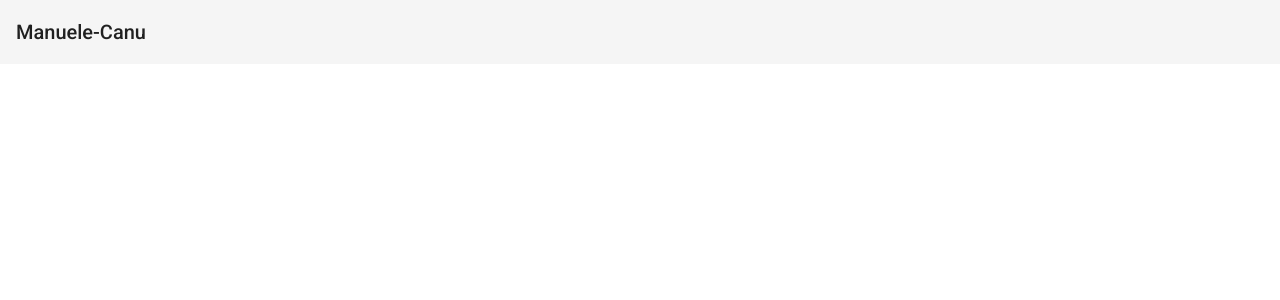
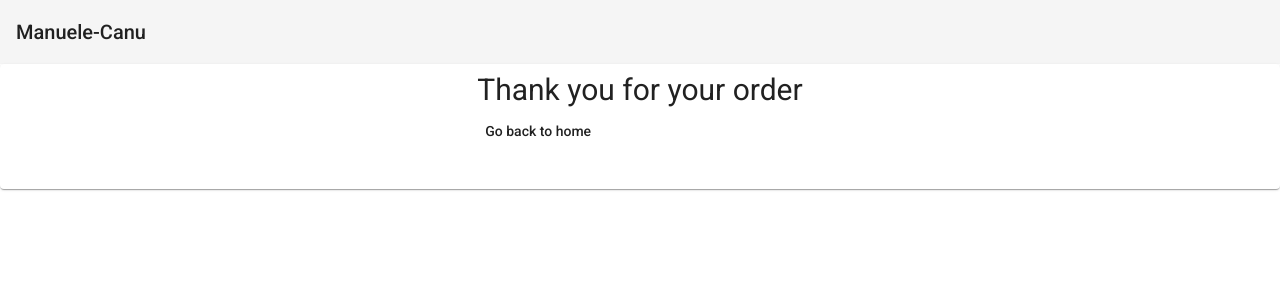
Before and after one commit to manuc97/manuele-canu, an Angular app: page /thank-you in a window 1280 px wide. Before the commit this address led to /. Shown: the top 300 px of the page. Built offline with nearby package versions, Linux system fonts and the light colour scheme; sample sign-in values are in the browser's storage.

Commit message:
create thank you card

```diff
--- a/src/app/app.routes.ts
+++ b/src/app/app.routes.ts
@@ -12,6 +12,10 @@ export const APP_ROUTES_CONFIGURATION = [{
     loadChildren: () => import('./home/home.module').then(m => m.HomeModule),
     canLoad: [AuthGuard]
 }, {
+    path: 'thank-you',
+    loadChildren: () => import('./thank-you/thank-you.module').then(m => m.ThankYouModule),
+    canLoad: [AuthGuard]
+}, {
     path: AUTH_ROUTES.LOGIN,
     loadChildren: () => import('./auth/auth.module').then(m => m.AuthModule),
     canLoad: [NoAuthGuard],
--- a/src/app/home/dashboard/dashboard.component.html
+++ b/src/app/home/dashboard/dashboard.component.html
@@ -513,19 +513,11 @@
     </mat-step>
     <mat-step>
         <ng-template matStepLabel>Total</ng-template>
+        <div></div>
         <div>
-
-        </div>
-    </mat-step>
-    <mat-step>
-        <ng-template matStepLabel>Done</ng-template>
-        <p>You are now done.</p>
-        <div>
-            <button
-                mat-button
-                matStepperPrevious>
-                Back
-            </button>
+            <button mat-button
+            (click)="redirect()"
+            >Done</button>
             <button
                 mat-button
                 (click)="stepper.reset()">
--- a/src/app/home/dashboard/dashboard.component.ts
+++ b/src/app/home/dashboard/dashboard.component.ts
@@ -1,5 +1,7 @@
 import { Component } from '@angular/core';
 import { FormGroup, FormBuilder, Validators } from '@angular/forms';
+import { Router } from '@angular/router';
+import { MAIN_APP_ROUTES } from 'app/routes';
 import { Subject } from 'rxjs';
 import { takeUntil } from 'rxjs/operators';
 import { PRODUCTS } from '../configs/products'
@@ -31,7 +33,7 @@ export class DashboardComponent {
 
   private destroy$ = new Subject<boolean>();
 
-  constructor(private formBuilder: FormBuilder) { }
+  constructor(private formBuilder: FormBuilder, private router: Router) { }
 
   ngOnInit() {
     this.firstFormGroup = this.formBuilder.group({
@@ -106,7 +108,7 @@ export class DashboardComponent {
     });
 
     this.unitFormGroup = this.formBuilder.group({
-      units: ['']
+      units: ['', Validators.required]
     });
 
     this.setTotalValue();
@@ -117,38 +119,42 @@ export class DashboardComponent {
     this.calculateProtopia();
   }
 
+  public redirect(): void {
+    this.router.navigate([MAIN_APP_ROUTES.THANK_YOU])
+  }
+
   private calculateProtopia(): void {
-    if(this.accessoriesFormGroup.controls['baseCostForPrototype'].value) {
+    if (this.accessoriesFormGroup.controls['baseCostForPrototype'].value) {
       this.total.prototipia = this.total.prototipia + this.accessoriesFormGroup.controls['baseCostForPrototype'].value;
     }
 
-    if(this.accessoriesFormGroup.controls['accessories'].value) {
+    if (this.accessoriesFormGroup.controls['accessories'].value) {
       this.total.prototipia = this.total.prototipia + this.accessoriesFormGroup.controls['accessories'].value;
     }
 
-    if(this.accessoriesFormGroup.controls['others'].value) {
+    if (this.accessoriesFormGroup.controls['others'].value) {
       this.total.prototipia = this.total.prototipia + this.accessoriesFormGroup.controls['others'].value;
     }
   }
 
   private calculateCostoRicerca(): void {
-    if(this.secondFormGroup.controls['designerPrincipal_total'].value) {
+    if (this.secondFormGroup.controls['designerPrincipal_total'].value) {
       this.total.ricerca = this.total.ricerca + this.secondFormGroup.controls['designerPrincipal_total'].value;
     }
 
-    if(this.secondFormGroup.controls['designerSenior_total'].value) {
+    if (this.secondFormGroup.controls['designerSenior_total'].value) {
       this.total.ricerca = this.total.ricerca + this.secondFormGroup.controls['designerSenior_total'].value;
     }
 
-    if(this.secondFormGroup.controls['designer_total'].value) {
+    if (this.secondFormGroup.controls['designer_total'].value) {
       this.total.ricerca = this.total.ricerca + this.secondFormGroup.controls['designer_total'].value;
     }
 
-    if(this.secondFormGroup.controls['designerJunior_total'].value) {
+    if (this.secondFormGroup.controls['designerJunior_total'].value) {
       this.total.ricerca = this.total.ricerca + this.secondFormGroup.controls['designerJunior_total'].value;
     }
 
-    if(this.secondFormGroup.controls['designerStage_total'].value) {
+    if (this.secondFormGroup.controls['designerStage_total'].value) {
       this.total.ricerca = this.total.ricerca + this.secondFormGroup.controls['designerStage_total'].value;
     }
   }
--- a/src/app/routes.ts
+++ b/src/app/routes.ts
@@ -1,5 +1,6 @@
 export enum MAIN_APP_ROUTES {
-    HOME = 'home'
+    HOME = 'home',
+    THANK_YOU = 'thank-you'
 }
 
 export enum AUTH_ROUTES {
--- /dev/null
+++ b/src/app/thank-you/container/thank-you.component.html
@@ -0,0 +1,13 @@
+<mat-card class="card">
+    <div>
+        <span class="title">Thank you for your order</span>
+        <mat-card-actions>
+            <button
+                class="btn"
+                (click)="redirect()"
+                mat-button>
+                Go back to home
+            </button>
+        </mat-card-actions>
+    </div>
+</mat-card>
--- /dev/null
+++ b/src/app/thank-you/container/thank-you.component.scss
@@ -0,0 +1,18 @@
+.card {
+  display: flex;
+  flex-direction: column;
+
+  div {
+    margin: auto;
+  }
+}
+.title {
+  font-size: 30px;
+}
+
+mat-card-actions {
+  display: flex;
+  .btn {
+    margin: auto;
+  }
+}
--- /dev/null
+++ b/src/app/thank-you/container/thank-you.component.ts
@@ -0,0 +1,17 @@
+import { Component } from "@angular/core";
+import { Router } from '@angular/router';
+import { MAIN_APP_ROUTES } from 'app/routes';
+
+@Component({
+    selector: 'thank-you',
+    templateUrl: './thank-you.component.html',
+    styleUrls: ['./thank-you.component.scss']
+})
+export class ThankYouComponent {
+
+    constructor(private router: Router) { }
+
+    public redirect(): void {
+        this.router.navigate([MAIN_APP_ROUTES.HOME])
+    }
+}
--- /dev/null
+++ b/src/app/thank-you/thank-you.routing.module.ts
@@ -0,0 +1,16 @@
+import { RouterModule } from '@angular/router';
+import { NgModule } from '@angular/core';
+import { ThankYouComponent } from './container/thank-you.component';
+
+const ROUTES_CONFIGURATION = [{
+    path: '',
+    component: ThankYouComponent
+}]
+
+@NgModule({
+    imports: [RouterModule.forChild(ROUTES_CONFIGURATION)],
+    exports: [RouterModule]
+})
+export class ThankYouRoutingModule {
+    static components = [ThankYouComponent]
+}
```
Also changed, not shown: src/app/thank-you/thank-you.module.ts (added, +19 -0 lines).
